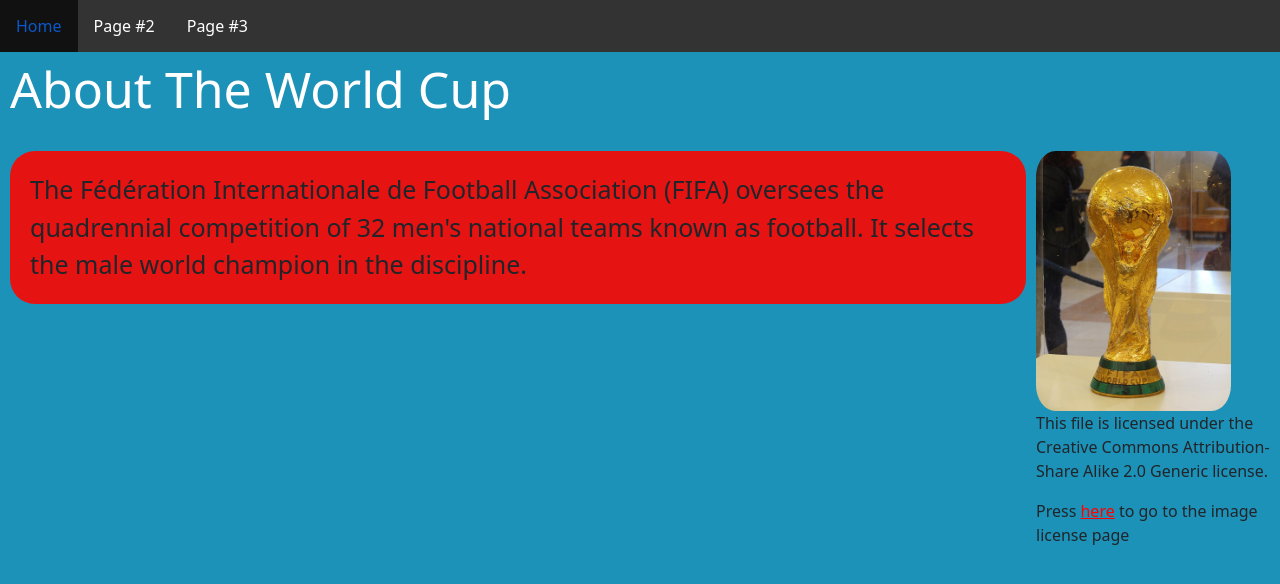
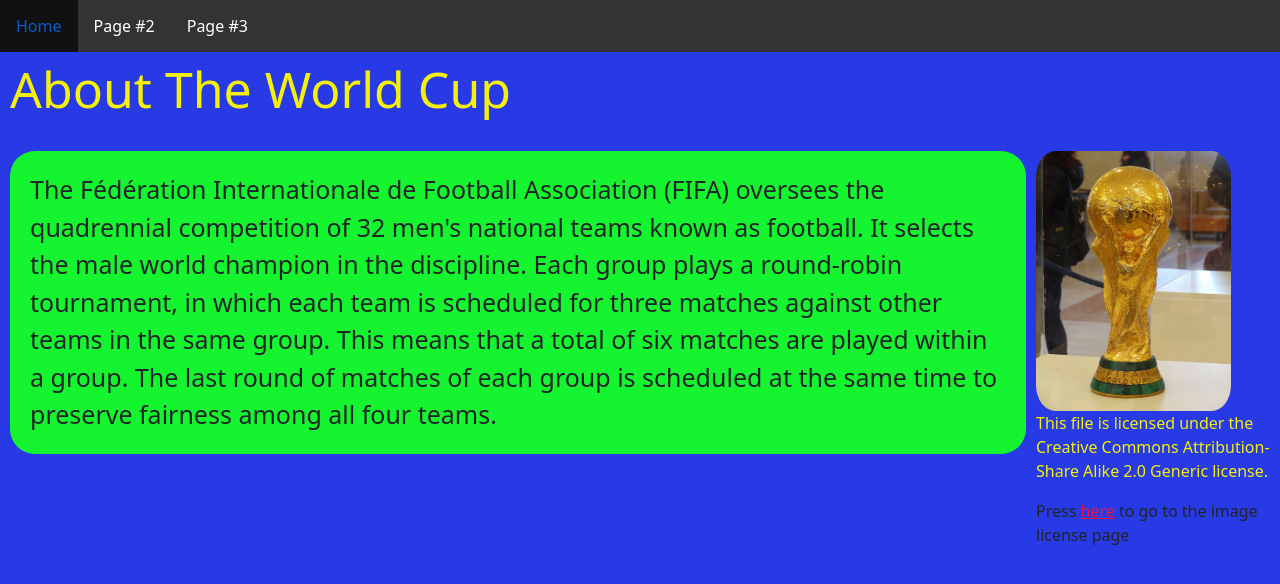
Before and after one commit to GaithS/FinalProject, a plain HTML site: page index.html in a window 1280 px wide. Drawn offline with nearby package versions, Linux system fonts and the light colour scheme.

Commit message:
Second page

```diff
--- a/FirstPage.css
+++ b/FirstPage.css
@@ -1,7 +1,7 @@
 
 
   body {
-    background-color: rgb(28, 146, 185);
+    background-color: rgb(39, 58, 229);
   }
 
   ul {
--- a/index.html
+++ b/index.html
@@ -6,10 +6,6 @@
         <script src="https://cdn.jsdelivr.net/npm/bootstrap@5.1.3/dist/js/bootstrap.bundle.min.js" integrity="sha384-ka7Sk0Gln4gmtz2MlQnikT1wXgYsOg+OMhuP+IlRH9sENBO0LRn5q+8nbTov4+1p" crossorigin="anonymous"></script>
         <link rel="stylesheet" href="FirstPage.css">
         <title> World Cup Project </title>
-<style>
-
-
-</style>
     </head>
 
         <body>
@@ -21,7 +17,7 @@
 
           </ul>
 
-            <div style="color:white;
+            <div style="color:rgb(244, 240, 9);
                         font-size:50px;
                         padding-left:10px">
                 About The World Cup
@@ -36,8 +32,8 @@
                             padding-left:10px">
                         <img style="border-radius:10%"
                         src="WorldCup.jpg" alt=" Ronaldo" width="80%"/>
-                        <p>This file is licensed under the Creative Commons Attribution-Share Alike 2.0 Generic license.</p>
-                        Press <a style="color:red;" href= "https://commons.wikimedia.org/wiki/File:FIFA_World_Cup_Trophy.jpg">
+                        <p style="color:rgb(244, 240, 9);">This file is licensed under the Creative Commons Attribution-Share Alike 2.0 Generic license.</p>
+                        Press <a style="color:rgb(238, 20, 64);" href= "https://commons.wikimedia.org/wiki/File:FIFA_World_Cup_Trophy.jpg">
                           here</a> to go to the image license page</p>
                 </div>
 
@@ -45,18 +41,14 @@
                             border-radius:25px;
                             padding:20px;
                             font-size:25px;
-                            background-color: rgb(230, 19, 19);">
+                            background-color: rgb(21, 245, 47);">
                    The Fédération Internationale de Football Association (FIFA) oversees the quadrennial
                    competition of 32 men's national teams known as football. It selects the
-                   male world champion in the discipline.
+                   male world champion in the discipline. Each group plays a round-robin tournament, in
+                   which each team is scheduled for three matches against other teams in the same group.
+                   This means that a total of six matches are played within a group. The last round of matches
+                    of each group is scheduled at the same time to preserve fairness among all four teams.
                 </div>
             </div>
-
-
-
-
-
-
-
-        </body>
+      </body>
 </html>
```
Also changed, not shown: SecondPageWC.html (+31 -0 lines), SecondPage.css (added).
